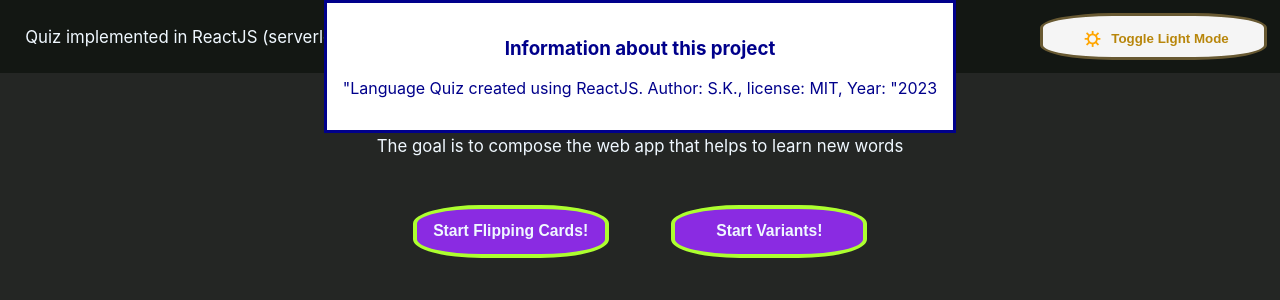
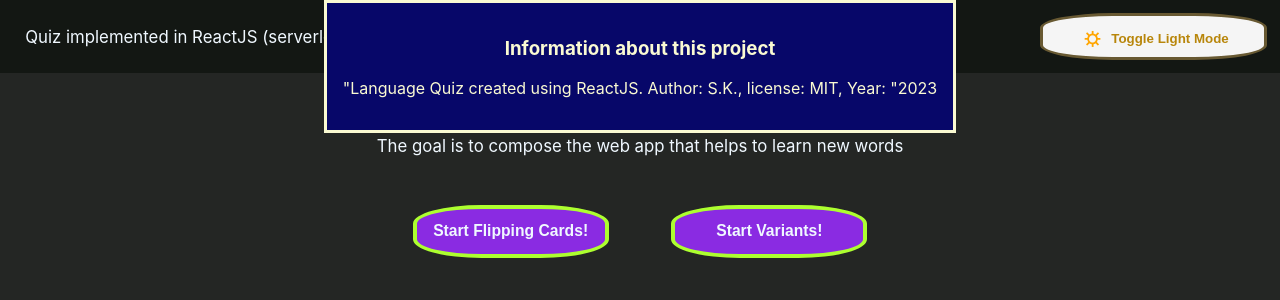
Before and after one commit to sklykov/statpagefolio, a React (Vite) app in the folder lang_quiz_react/: page / in a window 1280 px wide. Both pictures are taken after a click on the button "About". Shown: the top 300 px of the page. Built offline with nearby package versions, Linux system fonts and the light colour scheme.

Commit message:
Started to make dialog with backdrop effect

```diff
--- a/lang_quiz_react/src/App.jsx
+++ b/lang_quiz_react/src/App.jsx
@@ -5,7 +5,7 @@
 import NavBar from './components/ui/NavBar';
 import QuizSection from './components/QuizSection';
 import { ThemeContext } from './store/ThemeContextProvider';
-import { useContext, useState } from "react";  // access some changes in the state
+import { useContext, useState, useRef, useEffect } from "react";  // access some changes in the state
 import AboutInfo from './components/ui/AboutInfo';
 
 // Main component of the webpage - App
@@ -18,17 +18,18 @@
 
   // Show info as the dialog window
   const [openedInfo, openInfo] = useState(false);
+  const dialogRef = useRef(); const openedOnce = useRef(false);
 
   // Page elements specification using the JSX syntax
   return (
       <main className={cssClasses} id="main-body">
         <header className="App-header">
-          <NavBar openInfoWindow={openInfo}/>
+          <NavBar openInfoWindow={openInfo} dialogWin={dialogRef}/>
           {/* TODO: switch dynamically info below  */}
           <h3> Quiz for training new words / learn them better </h3>
           <p> The goal is to compose the web app that helps to learn new words </p>
         </header>
-        <AboutInfo opened={openedInfo}/>
+        <AboutInfo opened={openedInfo} ref={dialogRef}/>
         <QuizSection quizStarted={false} />
       </main>
   );
--- a/lang_quiz_react/src/components/ui/AboutInfo.jsx
+++ b/lang_quiz_react/src/components/ui/AboutInfo.jsx
@@ -1,11 +1,22 @@
 import styles from './AboutInfo.module.css';
+import { ThemeContext } from '../../store/ThemeContextProvider';
+import { useContext, forwardRef } from 'react';
+
 const date = new Date(); const year = date.getFullYear();  // get the actual year
 
-export default function AboutInfo({opened}) {
+const AboutInfo = forwardRef(function AboutInfo({opened}, ref) {
+  const {theme} = useContext(ThemeContext);  // get the selected theme: dark or light
+  let selectedThemedStyle = styles.aboutWindowDark;
+  if (theme !== 'dark') {
+    selectedThemedStyle = styles.aboutWindowLight;
+  }
+
   return (
-    <dialog open={opened} className={styles.aboutWindow}>
+    <dialog open={opened} ref={ref} className={selectedThemedStyle}>
       <h3> Information about this project </h3>
       <p> "Language Quiz created using ReactJS. Author: S.K., license: MIT, Year: "{year}</p>
     </dialog>
   );
-}
+});
+
+export default AboutInfo;
--- a/lang_quiz_react/src/components/ui/AboutInfo.module.css
+++ b/lang_quiz_react/src/components/ui/AboutInfo.module.css
@@ -1,3 +1,11 @@
-.aboutWindow {
-    color: darkblue;
+.aboutWindowDark {
+    background-color: rgb(7, 7, 105); color: lightgoldenrodyellow;
 }
+
+.aboutWindowLight {
+    background-color: lightgoldenrodyellow; color: rgb(7, 7, 105);
+}
+
+.aboutWindowDark::backdrop {
+    background-color: rgba(149, 52, 240, 0.302);
+}
--- a/lang_quiz_react/src/components/ui/NavBar.jsx
+++ b/lang_quiz_react/src/components/ui/NavBar.jsx
@@ -9,7 +9,9 @@
 
     // Display info after clicking the button in the component below
   function DisplayInfo(){
-    openInfoWindow((prevState) => !prevState);
+    openInfoWindow((prevState) => {
+      return !prevState;
+    });
   }
 
     return (
```
